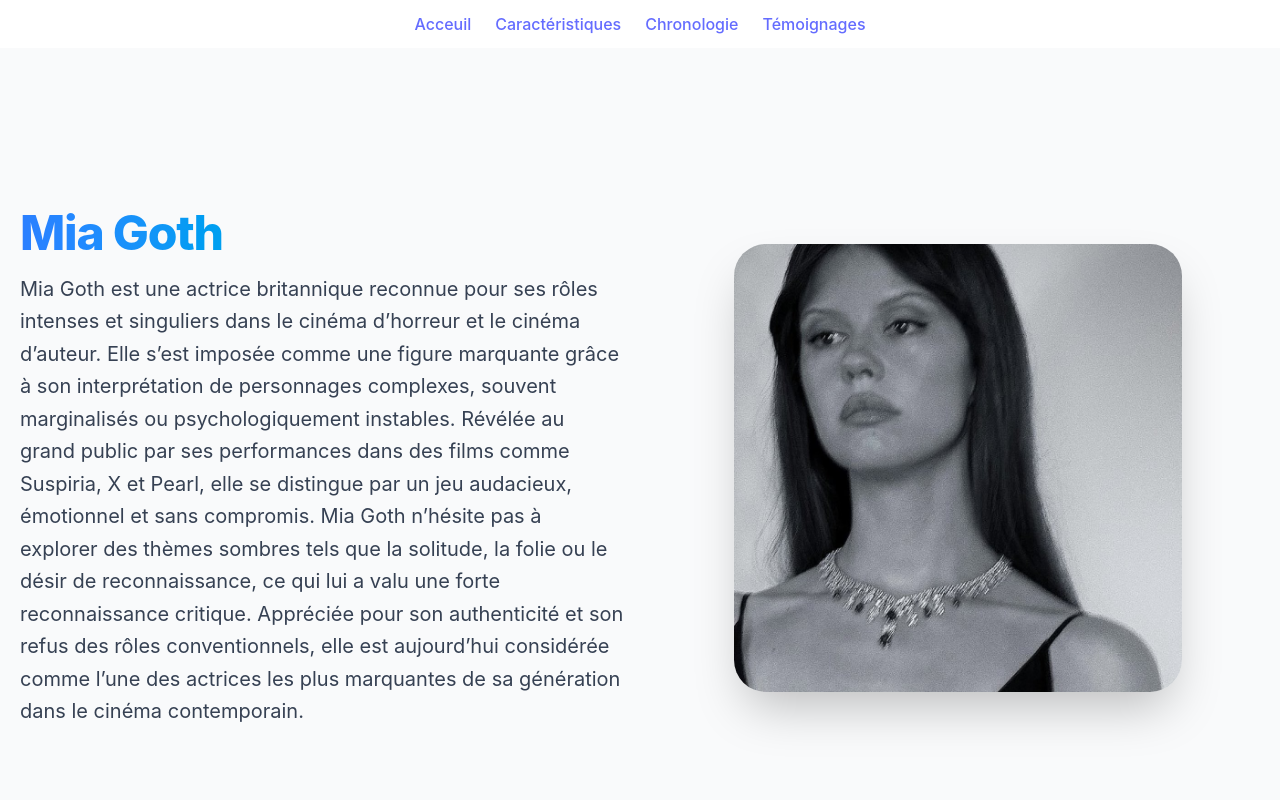
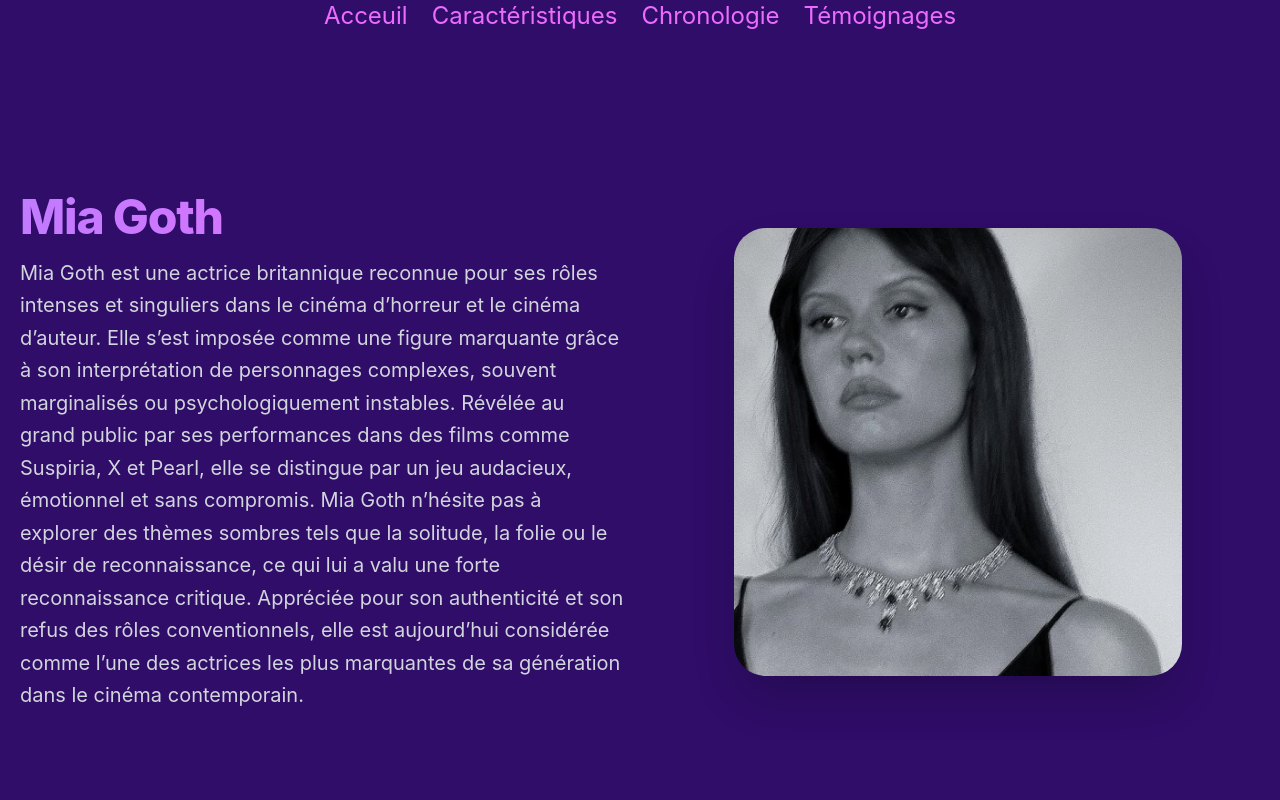
Before and after one commit to adatechschool/grace-adapage-josh-et-jathu, a React (Vite) app: page / in a window 1280 px wide. Shown: the top 800 px of the page. Built offline with nearby package versions, Linux system fonts and the light colour scheme.

Commit message:
style: Update global color scheme and component styling across Home, Features, and Navbar.

```diff
--- a/src/components/layout/Navbar.tsx
+++ b/src/components/layout/Navbar.tsx
@@ -2,7 +2,7 @@ import { Link, useMatch, useResolvedPath } from "react-router-dom"
 
 export default function Navbar() {
   return (
-    <nav className=" py-3">
+    <nav className="bg-violet-950 text-fuchsia-400 hover:text-pink-400 text-2xl">
 
       <ul className="flex flex-1 gap-6 justify-center">
         <CustomLink to= "/">Acceuil</CustomLink>
--- a/src/pages/Features.tsx
+++ b/src/pages/Features.tsx
@@ -4,7 +4,7 @@ export const  Features = () => {
     return (
         <main>
                   {/* SECTION (Info Cards) */}
-      <section className=" grid grid-cols-1 bg-gray-50 text-gray-900 p-12">
+      <section className=" grid grid-cols-1 bg-violet-950 text-zinc-100 p-12">
           {/*Container*/}
           <h2 className="flex flex-col items-center text-4xl font-semibold mb-2 text-white">Caractéristiques</h2>
           <p className=" flex flex-col items-center text-sm text-white/60 mb-8">
@@ -13,10 +13,10 @@ export const  Features = () => {
 
           <div className="flex flex-col items-center gap-8 w-full max-w-2xl mx-auto">
             {person.infoCards.map((infoCard) => (
-              <div key={infoCard.title} className="snap-center w-full p-6 bg-white  rounded-xl shadow-lg border border-gray-100
+              <div key={infoCard.title} className="snap-center w-full p-6 bg-violet-900 rounded-3xl shadow-lg border border-black
                transition-transform hover:scale-105 duration-300 ease-in-out
                flex flex-col items-center justify-center text-center">
-                <span className="text-xs  text-gray-900 font-bold  uppercase tracking-widest mb-2">
+                <span className="text-xs  text-white font-bold  uppercase tracking-widest mb-2">
                   {infoCard.title}
                 </span>
 
--- a/src/pages/Home.tsx
+++ b/src/pages/Home.tsx
@@ -2,17 +2,17 @@ import { person } from "../data/person";
 
 export const Home = () => {
   return (
-    <main className="flex flex-col min-h-screen p-5 gap-22 bg-gray-50 text-white">
+    <main className="flex flex-col min-h-screen p-5 gap-22 bg-violet-950 text-zinc-100">
 
       {/* SECTION 1: Presentation (Text + Image) */}
       <section className="flex flex-col md:flex-row items-center justify-between min-h-screen gap-8">
 
         {/* DIV: Description Text */}
         <div className="flex-1 space-y-4">
-          <h1 className="text-5xl font-extrabold tracking-tight bg-clip-text text-transparent bg-linear-to-r from-blue-500 to-teal-400">
+          <h1 className="text-5xl font-extrabold tracking-tight bg-clip-text text-transparent bg-linear-to-r from-purple-400 to-fuchsia-400">
             {person.name}
           </h1>
-          <p className="text-xl leading-relaxed text-gray-700">
+          <p className="text-xl leading-relaxed text-gray-300">
             {person.description}
           </p>
         </div>
--- a/src/styles/global.css
+++ b/src/styles/global.css
@@ -18,8 +18,8 @@
   -moz-osx-font-smoothing: grayscale;
 
   /* Custom Variables */
-  --primary-color: #ffffff;
-  --text-color: #ffffff;
+  --primary-color: #061e52;
+  --text-color: #1f2937;
   --bg-color: #ffffff;
   --nav-height: 64px;
 }
@@ -36,15 +36,6 @@ body {
   box-sizing: border-box;
 }
 
-a {
-  font-weight: 500;
-  color: #646cff;
-  text-decoration: inherit;
-}
-
-a:hover {
-  color: #535bf2;
-}
 
 .container {
   max-width: 1200px;
```
